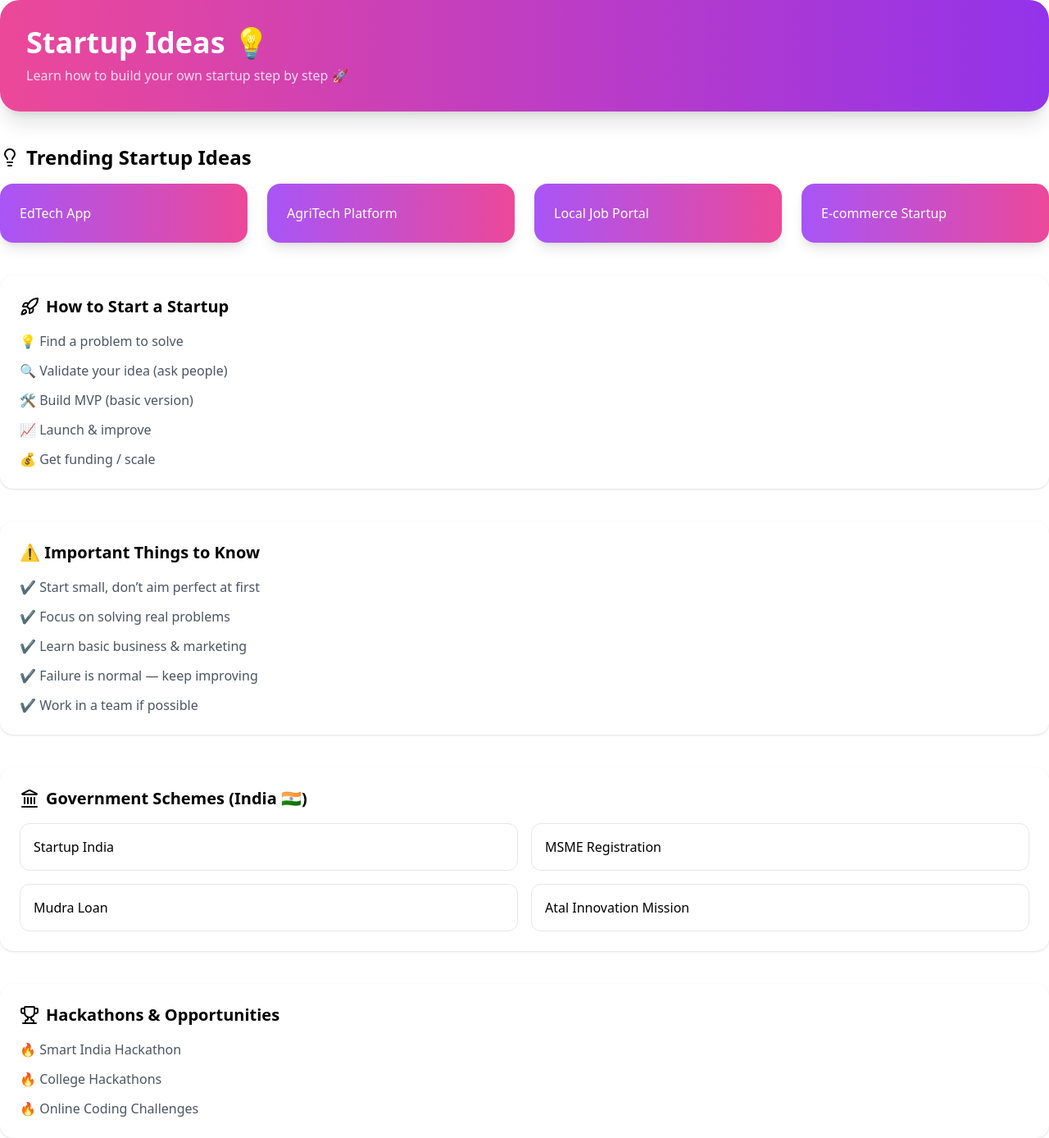
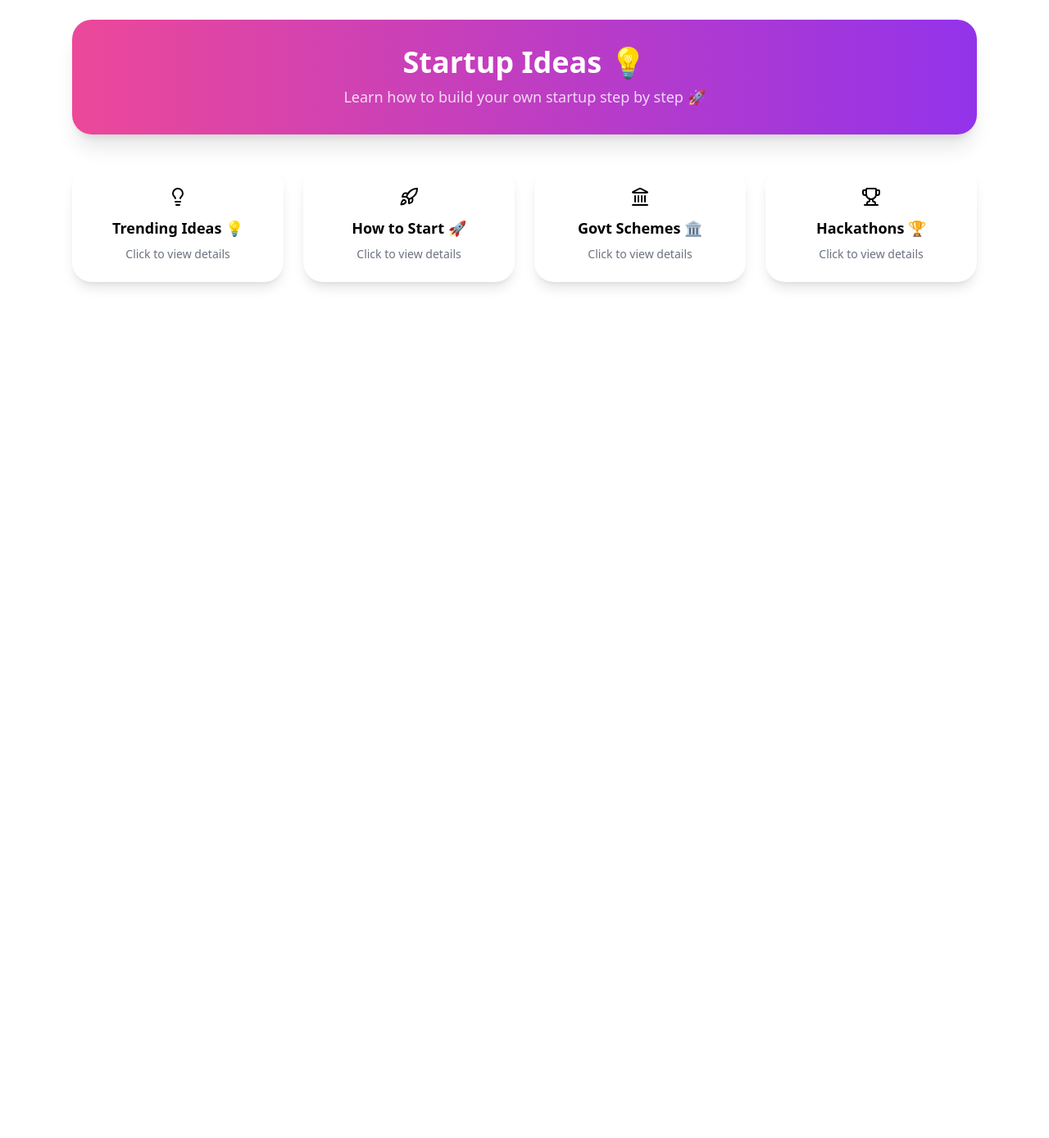
Before and after one commit to MarushiniB/client, a React (Vite) app: page /startup in a window 1280 px wide. Shown: the whole page at 82% size. After the commit the page ends 800 px from the top, so only its background shows below. Built offline with nearby package versions, Linux system fonts and the light colour scheme.

Commit message:
Refactor StartupIdeas component layout and add state

```diff
--- a/src/pages/StartupIdeas.tsx
+++ b/src/pages/StartupIdeas.tsx
@@ -1,12 +1,18 @@
+import { useState } from "react";
 import { motion } from "framer-motion";
 import { Lightbulb, Rocket, Landmark, Trophy } from "lucide-react";
 
 export default function StartupIdeas() {
+  const [popupContent, setPopupContent] = useState<string | null>(null);
+
   const ideas = [
     "EdTech App",
     "AgriTech Platform",
     "Local Job Portal",
-    "E-commerce Startup",
+    "Healthcare App",
+    "AI Chatbot",
+    "E-commerce Solution",
+    "Travel Planner",
   ];
 
   const steps = [
@@ -30,97 +36,68 @@ export default function StartupIdeas() {
     "Online Coding Challenges",
   ];
 
+  const mainSections = [
+    { title: "Trending Ideas 💡", icon: <Lightbulb />, content: ideas },
+    { title: "How to Start 🚀", icon: <Rocket />, content: steps },
+    { title: "Govt Schemes 🏛", icon: <Landmark />, content: schemes },
+    { title: "Hackathons 🏆", icon: <Trophy />, content: hackathons },
+  ];
+
   return (
-    <div className="space-y-10">
+    <div className="space-y-10 p-6 max-w-6xl mx-auto">
 
-      {/* 🔥 HERO */}
-      <div className="bg-gradient-to-r from-pink-500 to-purple-600 text-white p-8 rounded-3xl shadow-xl">
-        <h1 className="text-4xl font-bold mb-2">
-          Startup Ideas 💡
-        </h1>
-        <p className="text-white/80">
+      {/* HERO */}
+      <div className="bg-gradient-to-r from-pink-500 to-purple-600 text-white p-8 rounded-3xl shadow-xl text-center">
+        <h1 className="text-4xl font-bold mb-2">Startup Ideas 💡</h1>
+        <p className="text-white/80 text-lg">
           Learn how to build your own startup step by step 🚀
         </p>
       </div>
 
-      {/* 💡 IDEA CARDS */}
-      <div>
-        <h2 className="text-2xl font-semibold mb-4 flex items-center gap-2">
-          <Lightbulb /> Trending Startup Ideas
-        </h2>
-
-        <div className="grid md:grid-cols-2 lg:grid-cols-4 gap-6">
-          {ideas.map((idea, i) => (
-            <motion.div
-              key={i}
-              whileHover={{ scale: 1.05 }}
-              className="p-6 bg-gradient-to-r from-purple-500 to-pink-500 text-white rounded-2xl shadow-lg"
-            >
-              {idea}
-            </motion.div>
-          ))}
-        </div>
+      {/* MAIN SECTIONS */}
+      <div className="grid md:grid-cols-2 lg:grid-cols-4 gap-6">
+        {mainSections.map((sec, i) => (
+          <motion.div
+            key={i}
+            whileHover={{ scale: 1.05 }}
+            className="p-6 bg-white rounded-3xl shadow-lg cursor-pointer hover:shadow-2xl transition flex flex-col items-center justify-center text-center"
+            onClick={() =>
+              setPopupContent(`${sec.title}\n\n${sec.content.join("\n")}`)
+            }
+          >
+            <div className="text-4xl mb-3">{sec.icon}</div>
+            <h3 className="font-semibold text-lg">{sec.title}</h3>
+            <p className="text-gray-500 text-sm mt-2">
+              Click to view details
+            </p>
+          </motion.div>
+        ))}
       </div>
 
-      {/* 🚀 HOW TO START */}
-      <div className="bg-white p-6 rounded-2xl shadow">
-        <h2 className="text-xl font-semibold mb-4 flex items-center gap-2">
-          <Rocket /> How to Start a Startup
-        </h2>
-
-        <ul className="space-y-3 text-gray-600">
-          {steps.map((step, i) => (
-            <li key={i}>{step}</li>
-          ))}
-        </ul>
-      </div>
-
-      {/* ⚠️ RULES / THINGS TO KNOW */}
-      <div className="bg-white p-6 rounded-2xl shadow">
-        <h2 className="text-xl font-semibold mb-4">
-          ⚠️ Important Things to Know
-        </h2>
-
-        <ul className="space-y-3 text-gray-600">
-          <li>✔ Start small, don’t aim perfect at first</li>
-          <li>✔ Focus on solving real problems</li>
-          <li>✔ Learn basic business & marketing</li>
-          <li>✔ Failure is normal — keep improving</li>
-          <li>✔ Work in a team if possible</li>
-        </ul>
-      </div>
-
-      {/* 🏛 GOVERNMENT SCHEMES */}
-      <div className="bg-white p-6 rounded-2xl shadow">
-        <h2 className="text-xl font-semibold mb-4 flex items-center gap-2">
-          <Landmark /> Government Schemes (India 🇮🇳)
-        </h2>
-
-        <div className="grid md:grid-cols-2 gap-4">
-          {schemes.map((s, i) => (
-            <div
-              key={i}
-              className="p-4 border rounded-xl hover:bg-purple-50 transition"
+      {/* POPUP MODAL */}
+      {popupContent && (
+        <div
+          className="fixed inset-0 bg-black/40 flex items-center justify-center z-50 p-4"
+          onClick={() => setPopupContent(null)}
+        >
+          <motion.div
+            initial={{ scale: 0.8, opacity: 0 }}
+            animate={{ scale: 1, opacity: 1 }}
+            exit={{ scale: 0.8, opacity: 0 }}
+            className="bg-white p-8 rounded-3xl shadow-xl max-w-lg w-full overflow-auto"
+            onClick={(e) => e.stopPropagation()}
+          >
+            <h2 className="text-2xl font-bold mb-4">Details</h2>
+            <pre className="text-gray-700 whitespace-pre-wrap">{popupContent}</pre>
+            <button
+              className="mt-6 w-full bg-gradient-to-r from-purple-500 to-pink-500 text-white py-3 rounded-xl hover:opacity-90 transition"
+              onClick={() => setPopupContent(null)}
             >
-              {s}
-            </div>
-          ))}
+              Close
+            </button>
+          </motion.div>
         </div>
-      </div>
-
-      {/* 🏆 HACKATHONS */}
-      <div className="bg-white p-6 rounded-2xl shadow">
-        <h2 className="text-xl font-semibold mb-4 flex items-center gap-2">
-          <Trophy /> Hackathons & Opportunities
-        </h2>
-
-        <ul className="space-y-3 text-gray-600">
-          {hackathons.map((h, i) => (
-            <li key={i}>🔥 {h}</li>
-          ))}
-        </ul>
-      </div>
-
+      )}
     </div>
   );
 }
```
